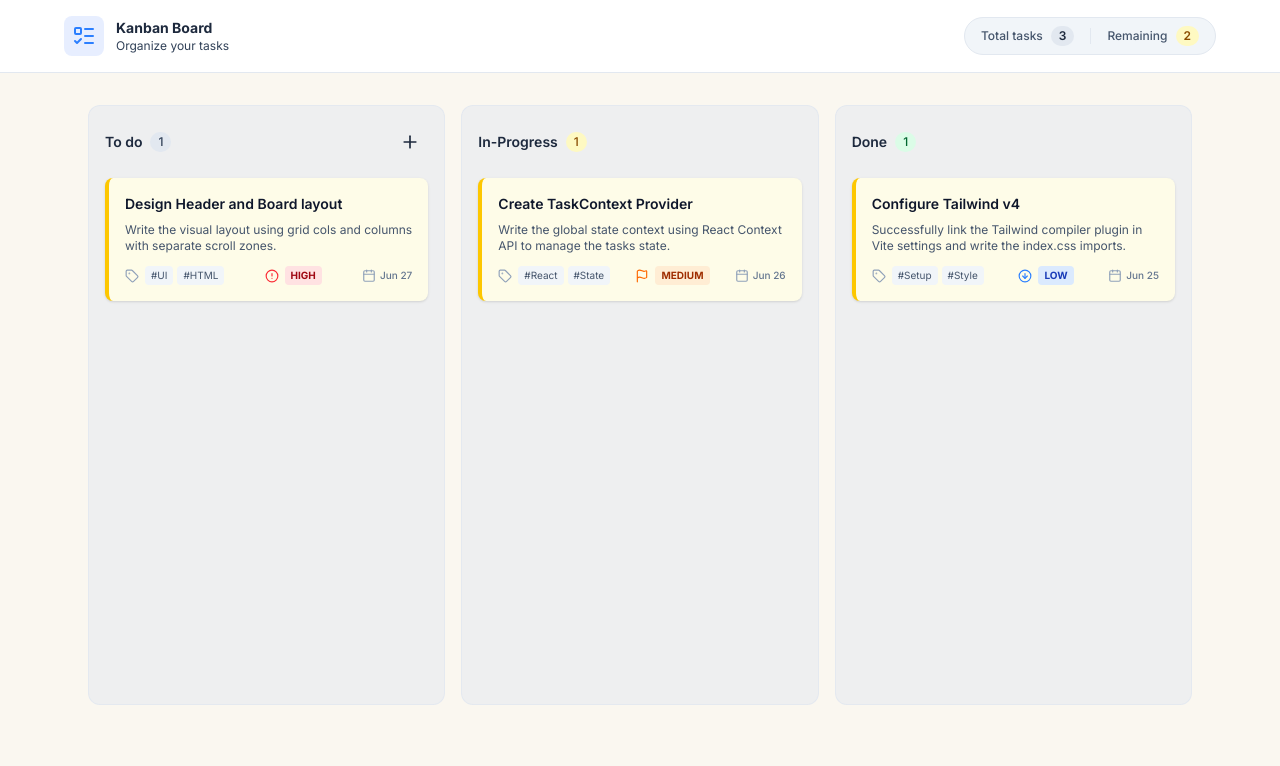
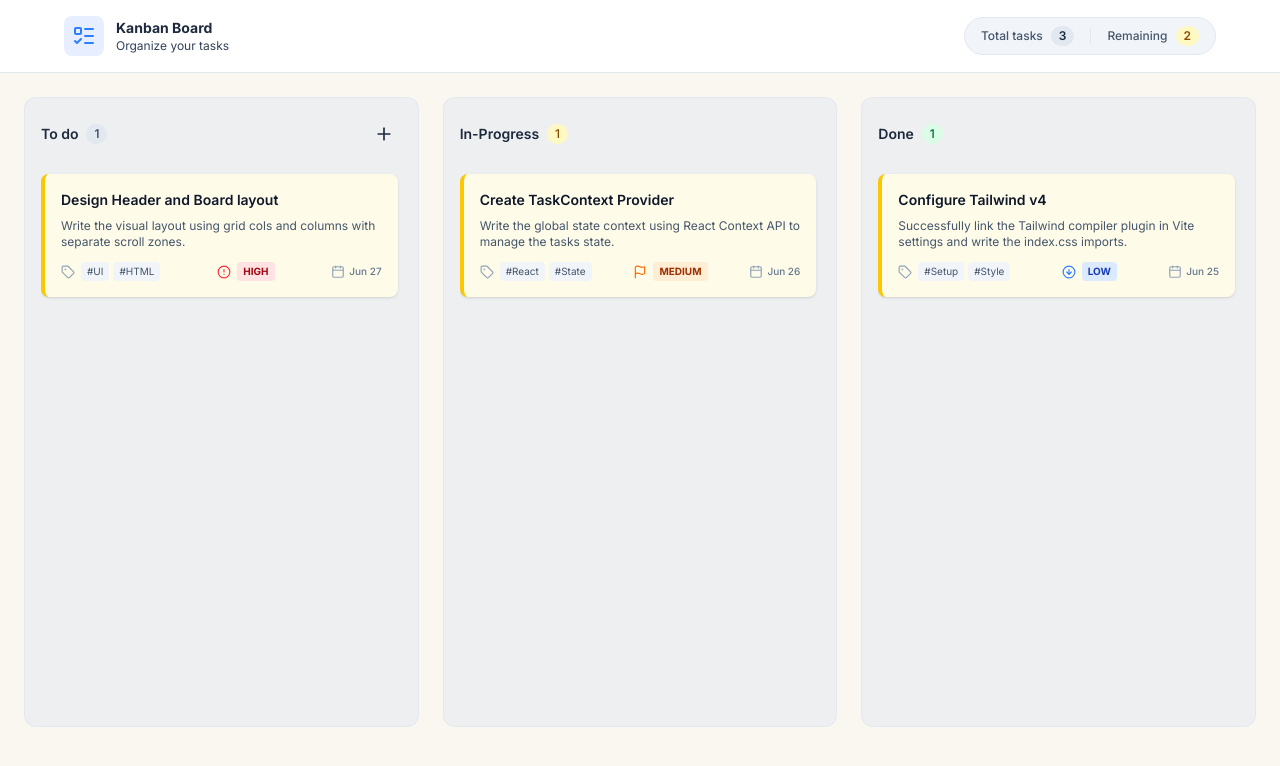
Before and after one commit to amarsinghpatil/Kanban-board, a React (Vite) app: page / in a window 1280 px wide. Shown: the top 766 px of the page. Built offline with nearby package versions, Linux system fonts and the light colour scheme.

Commit message:
feat: complete edit task modal and 3-column scrollable grid layout

```diff
--- a/src/App.jsx
+++ b/src/App.jsx
@@ -27,18 +27,19 @@ export default function App() {
         onOpenNewTaskModal={() => setIsNewTaskModalOpen(true)}
         />
 
-        {/* Render the Create Modal */}
+        {/* Render the Create Modal and Edit Modal   */}
         <NewTaskModal
-          isOpen={isNewTaskModalOpen}
-          onClose={() => setIsNewTaskModalOpen(false)}
+          isOpen={isNewTaskModalOpen || selectedTask !== null}
+          onClose={() =>
+            {
+              setIsNewTaskModalOpen(false)
+              setSelectedTask(null)
+            }}
+
+          task={selectedTask}
         />
 
-        {/* Render the Edit Details Modal */}
-        <TaskModal
-          task={selectedTask}
-          isOpen={!!selectedTask} // !! converts object to boolean (true if card is selected, false if null)
-          onClose={() => setSelectedTask(null)}
-        />
+
 
       </div>
     </TaskProvider>
--- a/src/components/Board.jsx
+++ b/src/components/Board.jsx
@@ -2,7 +2,7 @@ import React from "react";
 import { useTask } from "../context/TaskContext";
 import { Plus, AlertCircle, Calendar, Tag, ArrowDownCircle, Flag, Trash2 } from "lucide-react";
 
-export default function Board({ onOpenNewTaskModal }) {
+export default function Board({ onOpenNewTaskModal, onTaskClick }) {
   const { tasks, deleteTask } = useTask();
 
   console.log("📦 All Tasks from Context:", tasks);
@@ -51,14 +51,12 @@ export default function Board({ onOpenNewTaskModal }) {
   }
 
   return (
-    <main className="max-w-6xl mx-auto w-full px-6 py-8">
-      <div className="flex flex-col md:flex-row gap-4">
+    <main className="max-w-7xl mx-auto w-full px-6 py-6">
+      <div className="grid grid-cols-1 md:grid-cols-3 gap-6">
 
         {/* TO DO COLUMN */}
-        <div className="flex-1 bg-slate-200/50 border border-slate-200/80 rounded-xl p-4 min-h-[600px] flex flex-col gap-4">
-
+        <div className="flex-1 bg-slate-200/50 border border-slate-200/80 rounded-xl p-4 h-[calc(100vh-170px)] flex flex-col gap-4">
           <div className="flex items-center justify-between h-10">
-
             <div className="flex items-center gap-2">
               <h2 className="text-sm font-semibold text-slate-800">To do</h2>
               <span className="bg-slate-200 text-xs text-slate-700 px-2 py-0.5 rounded-full font-medium">
@@ -73,15 +71,23 @@ export default function Board({ onOpenNewTaskModal }) {
             </button>
           </div>
 
+          <div className="flex-1 overflow-y-auto flex flex-col gap-3 pr-1 py-1">
             {/* Adding card in todo column */}
             {todo.map((task) => {
               return (
-              <div key={task.id} className="group relative bg-yellow-50 border-l-4 border-yellow-400 p-4 rounded-lg shadow-sm text-slate-800 transition-all hover:shadow-md">
+                <div
+                  key={task.id}
+                  onClick={() => onTaskClick(task)}
+                  className="group relative bg-yellow-50 border-l-4 border-yellow-400 p-4 rounded-lg shadow-sm text-slate-800 transition-all hover:shadow-md cursor-pointer min-w-0"
+                >
                   {/* Header row with Title and Hover Delete Button */}
                   <div className="flex items-start justify-between gap-2">
-                  <h3 className="font-semibold text-sm text-slate-900">{task.title}</h3>
+                    <h3 className="font-semibold text-sm text-slate-900 break-words min-w-0 flex-1">{task.title}</h3>
                     <button
-                    onClick={() => deleteTask(task.id)}
+                      onClick={(e) => {
+                        e.stopPropagation();
+                        deleteTask(task.id);
+                      }}
                       className="opacity-0 group-hover:opacity-100 transition-opacity p-1 hover:bg-red-100 rounded text-slate-400 hover:text-red-600 shrink-0"
                       title="Delete task"
                     >
@@ -89,18 +95,15 @@ export default function Board({ onOpenNewTaskModal }) {
                     </button>
                   </div>
 
-                <p className="text-xs text-slate-600 mt-1">{task.description}</p>
+                  <p className="text-xs text-slate-600 mt-1 line-clamp-2 break-words">{task.description}</p>
 
-                {/* parent flex container span left, middle, right */}
                   <div className="flex items-center justify-between mt-3">
-
-                  {/* left tag group */}
                     {task.tags && task.tags.length > 0 && (
-                    <div className="flex items-center gap-1.5">
-                      <Tag className="h-3.5 w-3.5 text-slate-400" />
+                      <div className="flex items-center gap-1.5 min-w-0">
+                        <Tag className="h-3.5 w-3.5 text-slate-400 shrink-0" />
                         <div className="flex flex-wrap gap-1">
                           {task.tags.map((tag) => (
-                          <span key={tag} className="bg-slate-100 text-slate-600 text-[10px] px-1.5 py-0.5 rounded">
+                            <span key={tag} className="bg-slate-100 text-slate-600 text-[10px] px-1.5 py-0.5 rounded break-all">
                               #{tag}
                             </span>
                           ))}
@@ -108,9 +111,8 @@ export default function Board({ onOpenNewTaskModal }) {
                       </div>
                     )}
 
-                  {/* middle priority badge */}
                     {task.priority && (
-                    <div className="flex items-center gap-1.5">
+                      <div className="flex items-center gap-1.5 shrink-0">
                         {getpriorityicon(task.priority)}
                         <span className={"text-[10px] font-bold px-1.5 py-0.5 rounded uppercase " + getprioritystyle(task.priority)}>
                           {task.priority}
@@ -118,22 +120,21 @@ export default function Board({ onOpenNewTaskModal }) {
                       </div>
                     )}
 
-                  {/* right side for due date */}
                     {task.dueDate && task.dueDate !== "" && (
-                    <span className="flex items-center gap-1 text-[10px] text-slate-500 font-medium">
+                      <span className="flex items-center gap-1 text-[10px] text-slate-500 font-medium shrink-0">
                         <Calendar className="h-3.5 w-3.5 text-slate-400" />
                         <span>{formatDueDate(task.dueDate)}</span>
                       </span>
                     )}
-
                   </div>
                 </div>
               );
             })}
           </div>
+        </div>
 
         {/* IN PROGRESS COLUMN */}
-        <div className="flex-1 bg-slate-200/50 border border-slate-200/80 rounded-xl p-4 min-h-[600px] flex flex-col gap-4">
+        <div className="flex-1 bg-slate-200/50 border border-slate-200/80 rounded-xl p-4 h-[calc(100vh-170px)] flex flex-col gap-4 min-w-0">
           <div className="flex items-center justify-between h-10">
             <div className="flex items-center gap-2">
               <h2 className="text-sm font-semibold text-slate-800">In-Progress</h2>
@@ -143,14 +144,22 @@ export default function Board({ onOpenNewTaskModal }) {
             </div>
           </div>
 
+          <div className="flex-1 overflow-y-auto flex flex-col gap-3 pr-1 py-1">
             {/* Adding card to inprogress column */}
             {inprogress.map((task) => {
               return (
-              <div key={task.id} className="group relative bg-yellow-50 border-l-4 border-yellow-400 p-4 rounded-lg shadow-sm text-slate-800 transition-all hover:shadow-md">
+                <div
+                  key={task.id}
+                  onClick={() => onTaskClick(task)}
+                  className="group relative bg-yellow-50 border-l-4 border-yellow-400 p-4 rounded-lg shadow-sm text-slate-800 transition-all hover:shadow-md cursor-pointer min-w-0"
+                >
                   <div className="flex items-start justify-between gap-2">
-                  <h3 className="font-semibold text-sm text-slate-900">{task.title}</h3>
+                    <h3 className="font-semibold text-sm text-slate-900 break-words min-w-0 flex-1">{task.title}</h3>
                     <button
-                    onClick={() => deleteTask(task.id)}
+                      onClick={(e) => {
+                        e.stopPropagation();
+                        deleteTask(task.id);
+                      }}
                       className="opacity-0 group-hover:opacity-100 transition-opacity p-1 hover:bg-red-100 rounded text-slate-400 hover:text-red-600 shrink-0"
                       title="Delete task"
                     >
@@ -158,7 +167,79 @@ export default function Board({ onOpenNewTaskModal }) {
                     </button>
                   </div>
 
-                <p className="text-xs text-slate-600 mt-1">{task.description}</p>
+                  <p className="text-xs text-slate-600 mt-1 line-clamp-2 break-words">{task.description}</p>
+
+                  <div className="flex items-center justify-between mt-3">
+                    {task.tags && task.tags.length > 0 && (
+                      <div className="flex items-center gap-1.5 min-w-0">
+                        <Tag className="h-3.5 w-3.5 text-slate-400 shrink-0" />
+                        <div className="flex flex-wrap gap-1">
+                          {task.tags.map((tag) => (
+                            <span key={tag} className="bg-slate-100 text-slate-600 text-[10px] px-1.5 py-0.5 rounded break-all">
+                              #{tag}
+                            </span>
+                          ))}
+                        </div>
+                      </div>
+                    )}
+
+                    {task.priority && (
+                      <div className="flex items-center gap-1.5 shrink-0">
+                        {getpriorityicon(task.priority)}
+                        <span className={"text-[10px] font-bold px-1.5 py-0.5 rounded uppercase " + getprioritystyle(task.priority)}>
+                          {task.priority}
+                        </span>
+                      </div>
+                    )}
+
+                    {task.dueDate && task.dueDate !== "" && (
+                      <span className="flex items-center gap-1 text-[10px] text-slate-500 font-medium shrink-0">
+                        <Calendar className="h-3.5 w-3.5 text-slate-400" />
+                        <span>{formatDueDate(task.dueDate)}</span>
+                      </span>
+                    )}
+                  </div>
+                </div>
+              );
+            })}
+          </div>
+        </div>
+
+        {/* DONE COLUMN */}
+        <div className="flex-1 bg-slate-200/50 border border-slate-200/80 rounded-xl p-4 h-[calc(100vh-170px)] flex flex-col gap-4 min-w-0">
+          <div className="flex items-center justify-between h-10">
+            <div className="flex items-center gap-2">
+              <h2 className="text-sm font-semibold text-slate-800">Done</h2>
+              <span className="bg-green-100 text-green-800 font-medium text-xs px-2 py-0.5 rounded-full">
+                {done.length}
+              </span>
+            </div>
+          </div>
+
+          <div className="flex-1 overflow-y-auto flex flex-col gap-3 pr-1 py-1">
+            {/* Adding card to done column */}
+            {done.map((task) => {
+              return (
+                <div
+                  key={task.id}
+                  onClick={() => onTaskClick(task)}
+                  className="group relative bg-yellow-50 border-l-4 border-yellow-400 p-4 rounded-lg shadow-sm text-slate-800 transition-all hover:shadow-md cursor-pointer min-w-0"
+                >
+                  <div className="flex items-start justify-between gap-2">
+                    <h3 className="font-semibold text-sm text-slate-900 break-words min-w-0 flex-1">{task.title}</h3>
+                    <button
+                      onClick={(e) => {
+                        e.stopPropagation();
+                        deleteTask(task.id);
+                      }}
+                      className="opacity-0 group-hover:opacity-100 transition-opacity p-1 hover:bg-red-100 rounded text-slate-400 hover:text-red-600 shrink-0"
+                      title="Delete task"
+                    >
+                      <Trash2 className="h-4 w-4" />
+                    </button>
+                  </div>
+
+                  <p className="text-xs text-slate-600 mt-1 line-clamp-2 break-words">{task.description}</p>
 
                   <div className="flex items-center justify-between mt-3">
                     {task.tags && task.tags.length > 0 && (
@@ -194,68 +275,6 @@ export default function Board({ onOpenNewTaskModal }) {
               );
             })}
           </div>
-
-        {/* DONE COLUMN */}
-        <div className="flex-1 bg-slate-200/50 border border-slate-200/80 rounded-xl p-4 min-h-[600px] flex flex-col gap-4">
-          <div className="flex items-center justify-between h-10">
-            <div className="flex items-center gap-2">
-              <h2 className="text-sm font-semibold text-slate-800">Done</h2>
-              <span className="bg-green-100 text-green-800 font-medium text-xs px-2 py-0.5 rounded-full">
-                {done.length}
-              </span>
-            </div>
-          </div>
-
-          {/* Adding card to done column */}
-          {done.map((task) => {
-            return (
-              <div key={task.id} className="group relative bg-yellow-50 border-l-4 border-yellow-400 p-4 rounded-lg shadow-sm text-slate-800 transition-all hover:shadow-md">
-                <div className="flex items-start justify-between gap-2">
-                  <h3 className="font-semibold text-sm text-slate-900">{task.title}</h3>
-                  <button
-                    onClick={() => deleteTask(task.id)}
-                    className="opacity-0 group-hover:opacity-100 transition-opacity p-1 hover:bg-red-100 rounded text-slate-400 hover:text-red-600 shrink-0"
-                    title="Delete task"
-                  >
-                    <Trash2 className="h-4 w-4" />
-                  </button>
-                </div>
-
-                <p className="text-xs text-slate-600 mt-1">{task.description}</p>
-
-                <div className="flex items-center justify-between mt-3">
-                  {task.tags && task.tags.length > 0 && (
-                    <div className="flex items-center gap-1.5">
-                      <Tag className="h-3.5 w-3.5 text-slate-400" />
-                      <div className="flex flex-wrap gap-1">
-                        {task.tags.map((tag) => (
-                          <span key={tag} className="bg-slate-100 text-slate-600 text-[10px] px-1.5 py-0.5 rounded">
-                            #{tag}
-                          </span>
-                        ))}
-                      </div>
-                    </div>
-                  )}
-
-                  {task.priority && (
-                    <div className="flex items-center gap-1.5">
-                      {getpriorityicon(task.priority)}
-                      <span className={"text-[10px] font-bold px-1.5 py-0.5 rounded uppercase " + getprioritystyle(task.priority)}>
-                        {task.priority}
-                      </span>
-                    </div>
-                  )}
-
-                  {task.dueDate && task.dueDate !== "" && (
-                    <span className="flex items-center gap-1 text-[10px] text-slate-500 font-medium">
-                      <Calendar className="h-3.5 w-3.5 text-slate-400" />
-                      <span>{formatDueDate(task.dueDate)}</span>
-                    </span>
-                  )}
-                </div>
-              </div>
-            );
-          })}
         </div>
 
       </div>
--- a/src/components/NewTaskModal.jsx
+++ b/src/components/NewTaskModal.jsx
@@ -1,10 +1,11 @@
-import React, { useState } from "react";
+import React, { useState, useEffect } from "react";
 import { X, AlertCircle } from "lucide-react";
 import { useTask } from "../context/TaskContext";
 
-export default function NewTaskModal({ isOpen, onClose}) {
+export default function NewTaskModal({ isOpen, onClose, task }) {
 
   const { addTask } = useTask();
+  const { updateTask } = useTask();
 
   // 1. Hook memory variables MUST be at the very top of the component!
   const [title, setTitle] = useState("");
@@ -13,6 +14,26 @@ export default function NewTaskModal({ isOpen, onClose}) {
   const [priority, setPriority] = useState("medium");
   const [dueDate, setDueDate] = useState("");
   const [error, setError] = useState("");
+
+  console.log(task);
+
+  useEffect(() => {
+      if (task) {
+        setTitle(task.title);
+        setDescription(task.description);
+        setTags(task.tags.join(", "));
+        setPriority(task.priority);
+        setDueDate(task.dueDate);
+      }
+      else {
+        setTitle("");
+        setDescription("");
+        setTags("");
+        setPriority("medium");
+        setDueDate("");
+        setError("");
+      }
+    }, [task]);
 
   const handleSubmit = (e) => {
     e.preventDefault();
@@ -28,7 +49,19 @@ export default function NewTaskModal({ isOpen, onClose}) {
     }
 
     // Call addTask to save only what the user entered
-    addTask({
+
+    if (task) {
+      updateTask(task.id, {
+        title: title.trim(),
+        description: description.trim(),
+        status: task.status,
+        priority: priority,
+      dueDate: dueDate,
+      tags: taglist
+    });
+
+    } else {
+        addTask({
       title: title.trim(),
       description: description.trim(),
       status: "todo",
@@ -36,6 +69,7 @@ export default function NewTaskModal({ isOpen, onClose}) {
       dueDate: dueDate,
       tags: taglist
     });
+  }
 
     // Clear the form fields and error for next time
     setTitle("");
@@ -63,8 +97,12 @@ export default function NewTaskModal({ isOpen, onClose}) {
 
         {/* Modal Header + Close Icon */}
         <div className="flex items-center justify-between">
-            <h2 className="text-xl font-semibold text-slate-800">New Task</h2>
-            <button onClick={() => { setError(""); onClose(); }}>
+            <h2 className="text-xl font-semibold text-slate-800">
+              {task ? "Edit Task" : "New Task"} {/* to diplay the title of the modal   */}
+            </h2>
+            <button onClick={() => { // clear error when closing // 4. Clear error state before closing the modal
+              setError("");
+              onClose(); }}>
                 <X className="h-5 w-5 text-slate-500 hover:text-slate-700" />
             </button>
         </div>
@@ -147,7 +185,7 @@ export default function NewTaskModal({ isOpen, onClose}) {
               type="submit"
               className="w-full bg-yellow-400 hover:bg-yellow-500 text-slate-900 font-bold rounded-lg py-2.5 text-sm transition-colors shadow-md"
             >
-              + Create Task
+              {task ? "Save Changes" : "+ Create Task"} {/* to display the button text*/  }
             </button>
           </div>
         </form>
--- a/src/index.css
+++ b/src/index.css
@@ -24,10 +24,10 @@ body {
 }
 
 ::-webkit-scrollbar-thumb {
-  background: #334155; /* slate-700 */
+  background: #cbd5e1; /* Soft slate-300 */
   border-radius: 9999px;
 }
 
 ::-webkit-scrollbar-thumb:hover {
-  background: #475569; /* slate-600 */
+  background: #facc15; /* Warm yellow-400 theme match */
 }
```
Also changed, not shown: 1 other file (tests, documents, lock files or other folders). Lines whose indentation alone changed are shown as unchanged.
